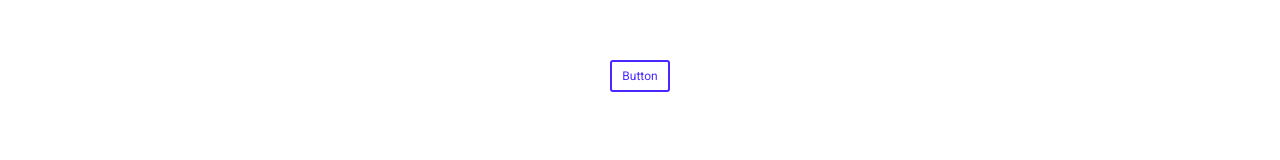
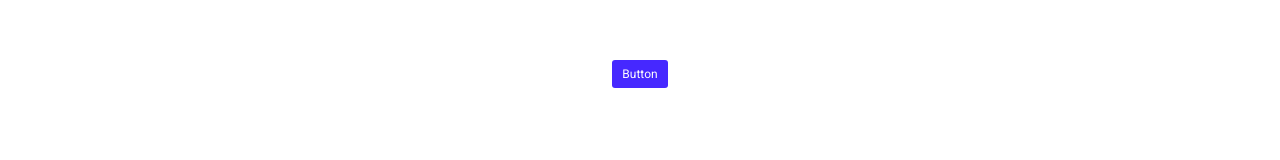
Before and after one commit to Team-Tomato/Funkids, a React (Create React App) app: page / in a window 1280 px wide. Shown: the part 260-420 px from the top of the page. Built offline with nearby package versions, Linux system fonts and the light colour scheme.

Commit message:
Update App.js

```diff
--- a/src/App.js
+++ b/src/App.js
@@ -9,7 +9,7 @@ function App() {
       <Button
         onClick={() => console.log("Button clicked!!")}
         type="button"
-        buttonStyle="btn--primary--outline"
+        buttonStyle="btn--primary--solid"
         buttonSize="btn--small"
       ></Button>
       <Footer
```
